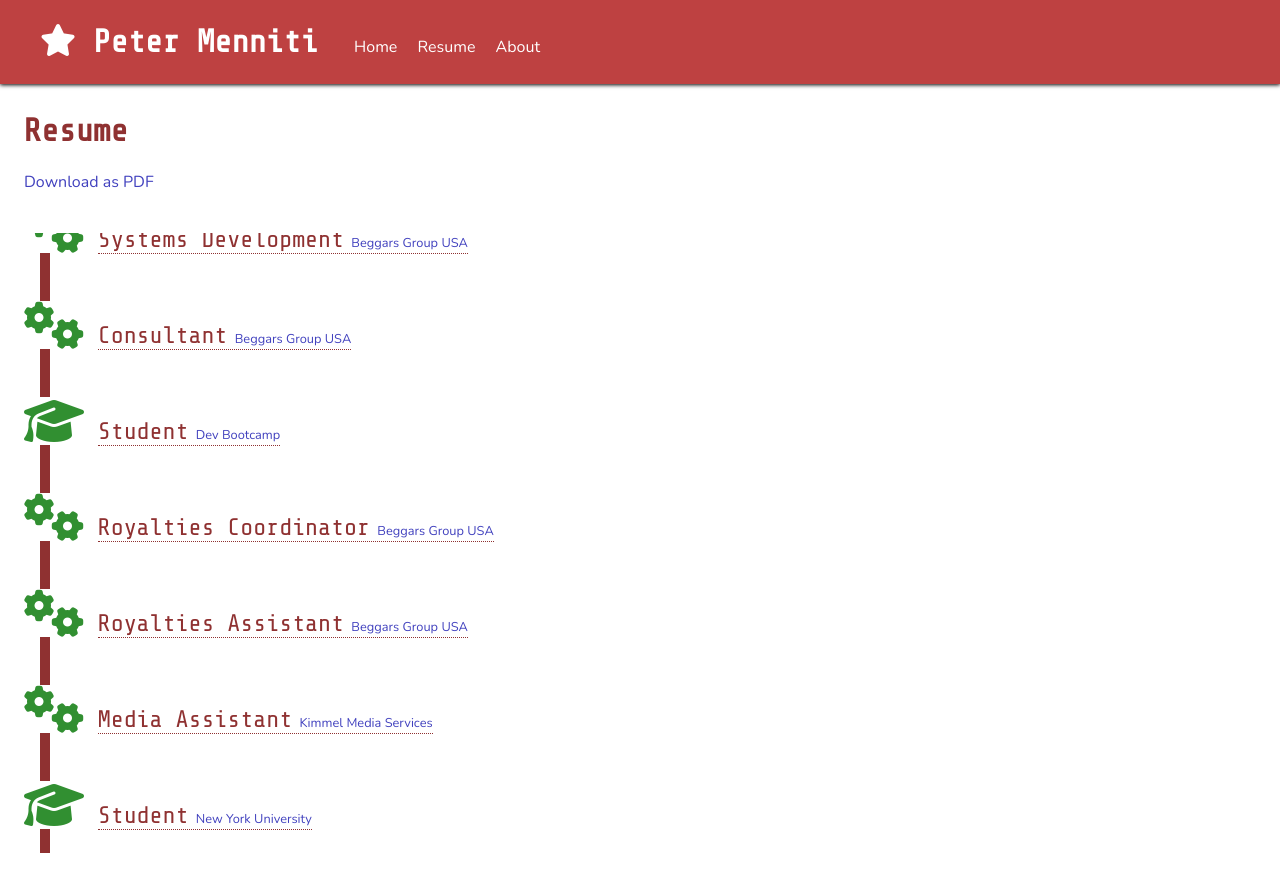
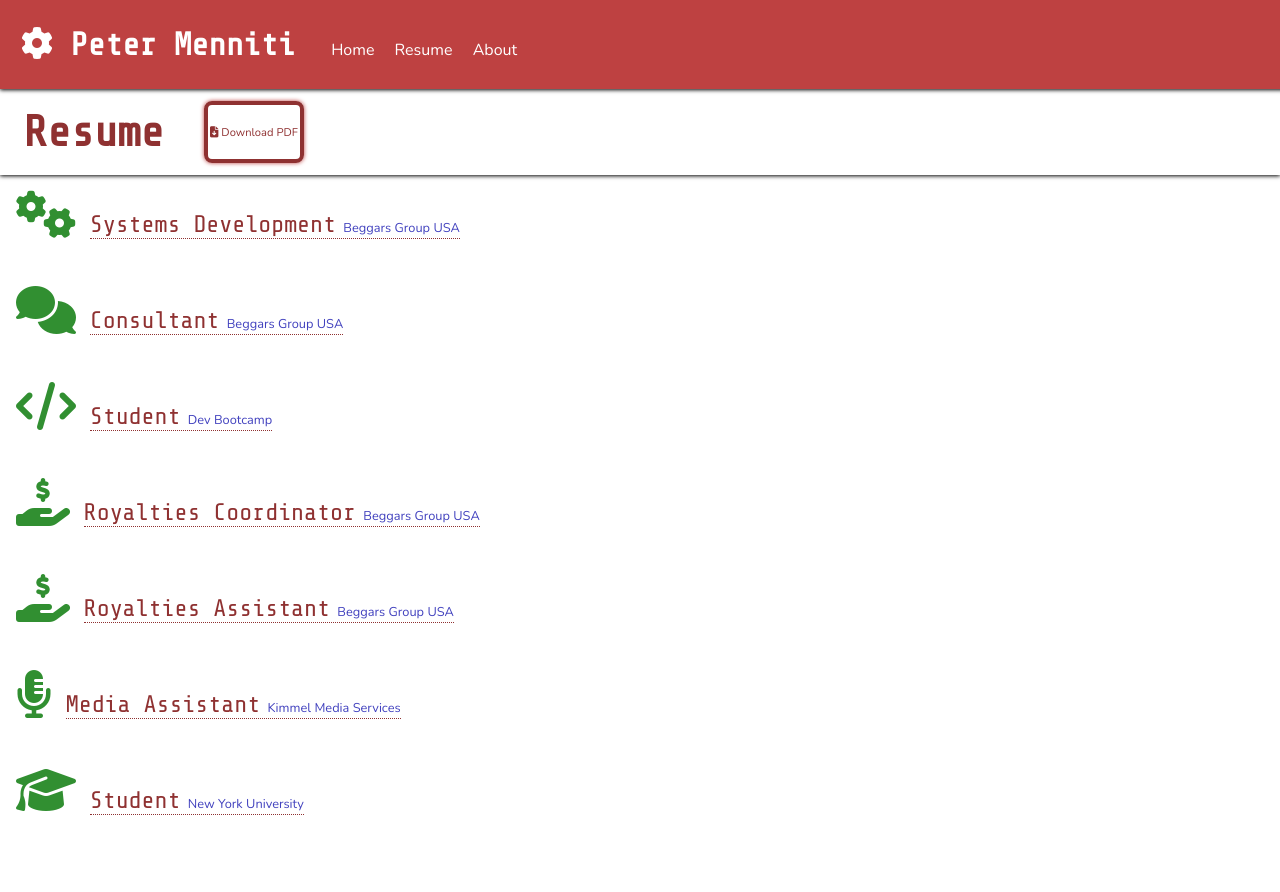
Before and after one commit to petermrecords/personalsite, a Jekyll site: the page built from resume.html, in a window 1280 px wide. Shown: the top 892 px of the page. Built offline with Jekyll 4.4.1, drawn with Linux system fonts in a browser that asks for light colours; nearby versions of some CDN libraries.

Commit message:
style the download button

```diff
--- a/_includes/sitenav.html
+++ b/_includes/sitenav.html
@@ -1,8 +1,7 @@
-<div id="sitenav">
-  <div class="wrapper">
+<div id="sitenav" class="shadowed">
   <nav>
     <div id="sitenav-brand" class="sitenav-section">
-        <i class="fas fa-star"></i>
+      <i class="fas fa-cog"></i>
       <strong><a href="/">Peter Menniti</a></strong>
     </div>
     <div id="sitenav-nav" class="sitenav-section">
@@ -16,4 +15,3 @@
     </div>
   </nav>
 </div>
-</div>
--- a/_sass/main.scss
+++ b/_sass/main.scss
@@ -21,16 +21,29 @@ $lightGrey: #ECF0F1;
 
 body {
   background: $backgroundColor;
-  color: $bodyColor;
+  color: $darkRed;
   font-family: $bodyFont;
   padding: 0px;
   margin: 0px;
 }
 
 div.wrapper {
-  padding: 8px;
+  padding-left: 1em;
+  padding-right: 1em;
+  padding-top: 0.5em;
+  padding-bottom: 0.5em;
   display: block;
   margin: 0 auto;
+}
+
+div.shadowed {
+  box-shadow: 0px 1px 4px black;
+  width: 100%;
+  position: fixed;
+}
+
+h1, h2, h3, h4, h5 {
+  font-family: $titleFont;
 }
 
 a {
@@ -51,12 +64,12 @@ a:visted {
   position: fixed;
   top: 0;
   width: 100%;
-  box-shadow: 0px 1px 4px black;
   z-index: 1;
+  padding: 0.66em;
   #sitenav-brand {
     font-size: 2em;
+    margin-left: 0.33em;
     margin-right: 0.5em;
-    margin-left: 1em;
     font-family: $titleFont;
     i {
       color: white;
@@ -73,10 +86,6 @@ a:visted {
   }
 }
 
-#page {
-  margin-top: 78px;
-}
-
 div.sitenav-section {
   display: inline-block;
   margin-top: 0.5em;
@@ -90,12 +99,6 @@ div.sitenav-section {
       margin-left: 1em;
     }
   }
-}
-
-#content, .title-section {
-  padding-left: 1em;
-  padding-right: 1em;
-  color: $darkRed;
 }
 
 #timeline-line {
@@ -159,13 +162,42 @@ div.sitenav-section {
   font-family: $titleFont;
 }
 
-.title-section {
-  position: fixed;
-  top: 84px;
+#title-section {
+  margin-top: 89px;
   background: $backgroundColor;
-  width: 100%;
+  #page-title {
+    line-height: 3em;
+  }
+  h1 {
+    display: inline-block;
+    margin: 8px;
+    margin-right: 32px;
+  }
+  h1 {
+    font-size: 2.7em;
+    vertical-align: middle;
+  }
+  #resume-download-button {
+    display: inline-block;
+    border: 4px solid $darkRed;
+    border-radius: 8px;
+    box-shadow: 0px 0px 4px $red;
+    vertical-align: middle;
+    padding: 2px;
+    margin: 4px;
+    a {
+      color: $darkRed;
+      font-size: 0.7em;
+    }
+    a:hover {
+      text-shadow: none;
+    }
+  }
+  #resume-download-button:hover {
+    box-shadow: 0px 0px 8px $red;
+  }
 }
 
-.content-section {
-  margin-top: 95px;
+#content {
+  padding-top: 150px;
 }
--- a/resume.html
+++ b/resume.html
@@ -3,18 +3,20 @@ layout: default
 title: "Resume"
 ---
 
+<div id="page">
+  <div id="title-section" class="shadowed">
     {% include sitenav.html %}
-<div id="page">
-  <div class="title-section">
-    <div class="wrapper">
-      <h1 class="page-title">Resume</h1>
-      <p id="resume-download-button"><a href="{{ "download/petermenniti_resume_20200121.pdf" | relative_url }}">Download as PDF</a>
-    </div></p>
+    <div class="wrapper" id="page-title">
+      <h1>Resume</h1>
+      <div id="resume-download-button">
+        <a href="{{ "download/petermenniti_resume_20200121.pdf" | relative_url }}">
+          <i class="fas fa-file-download"></i> Download PDF
+        </a>
       </div>
-  <div class="wrapper">
-    <div id="content">
-      <div id="timeline-line"></div>
-      <div id="timeline" class="content-section">
+    </div>
+  </div>
+  <div class="wrapper" id="content">
+    <div id="timeline">
       <ol id="timeline-items">
         {% for item in site.data.resume %}
           <li class="resume-item">
@@ -22,11 +24,7 @@ title: "Resume"
               <time>{{ item.timeperiod }}</time>
             </div>
             <div class="resume-item-headline">
-                {% if item.type == "Job" %}
-                  <i class="fas fa-cogs"></i>
-                {% elsif item.type == "Education" %}
-                  <i class="fas fa-graduation-cap"></i>
-                {% endif %}
+              <i class="fas fa-{{ item.icon }}"></i>
               <div class="resume-headline-text">
                 <span class="title">{{ item.title }}</span>
                 <span class="company"><a href="{{ item.url }}">{{ item.company }}</a></span>
@@ -45,4 +43,3 @@ title: "Resume"
     </div>
   </div>
 </div>
-</div>
```
Also changed, not shown: _data/resume.yml (+7 -0 lines). Lines whose indentation alone changed are shown as unchanged.
